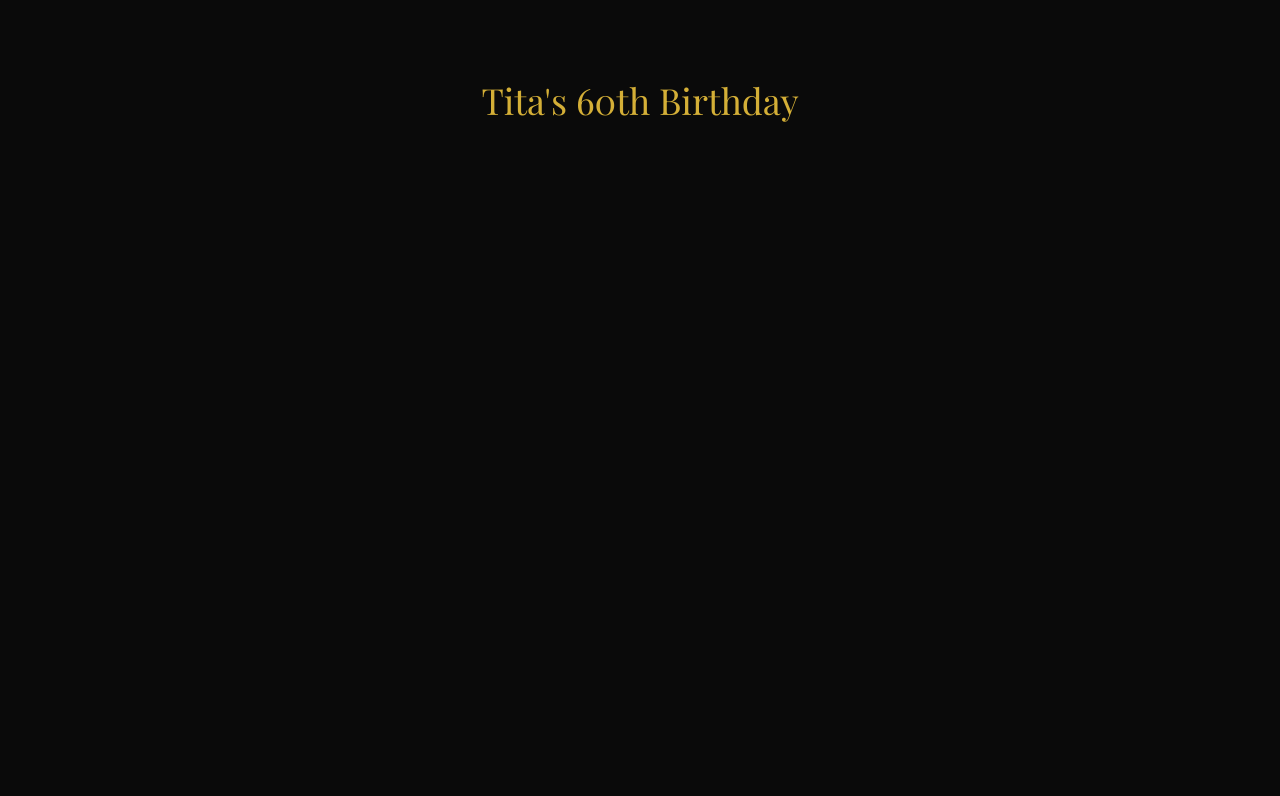
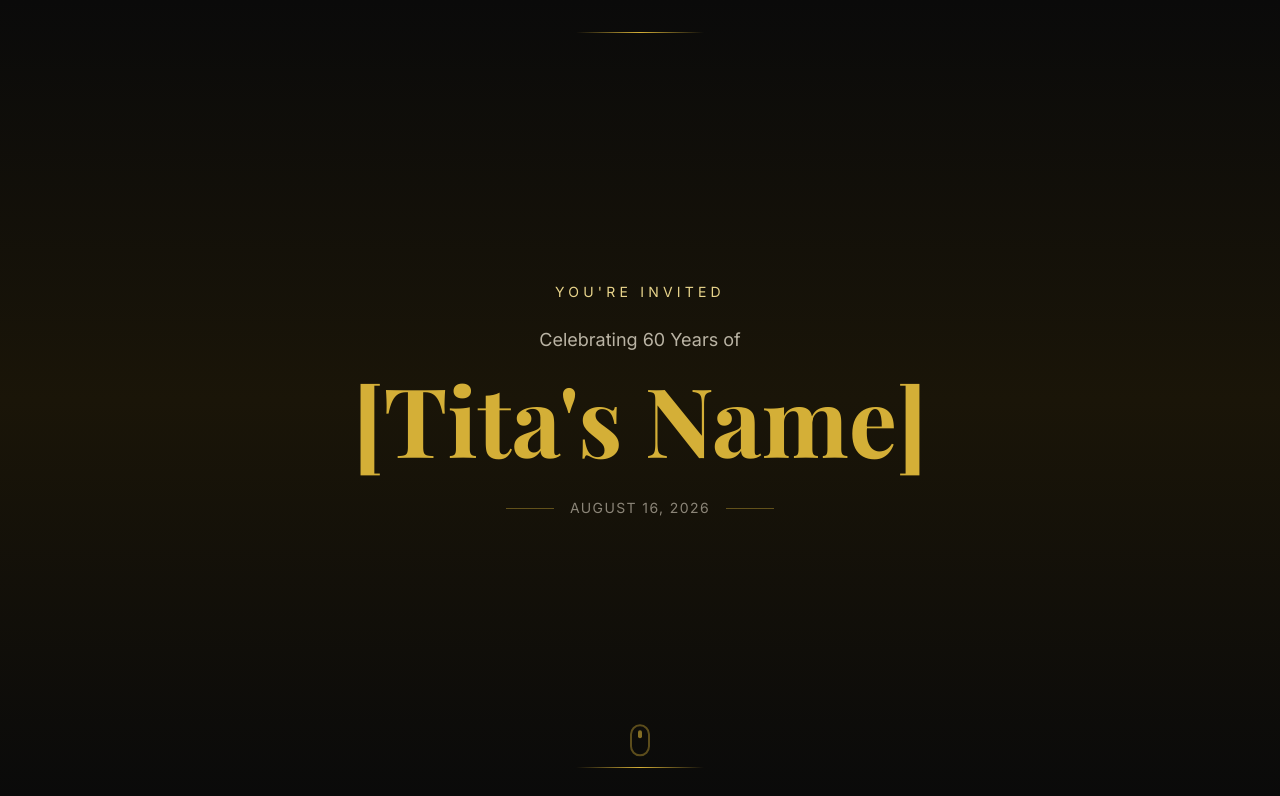
Before and after one commit to Karllouise-code/tita-rsvp-bday, a React (Vite) app: page / in a window 1280 px wide. Shown: the top 796 px of the page. Built offline with nearby package versions, Linux system fonts and the light colour scheme.

Commit message:
feat: add Hero section with animated entrance

```diff
--- a/src/App.jsx
+++ b/src/App.jsx
@@ -1,9 +1,9 @@
+import Hero from './components/Hero'
+
 function App() {
   return (
-    <div className="min-h-screen bg-black text-cream">
-      <h1 className="font-heading text-4xl text-gold text-center py-20">
-        Tita's 60th Birthday
-      </h1>
+    <div className="min-h-screen bg-black text-cream font-body">
+      <Hero />
     </div>
   )
 }
--- /dev/null
+++ b/src/components/Hero.jsx
@@ -0,0 +1,75 @@
+import { motion } from 'framer-motion'
+
+const Hero = () => {
+  return (
+    <section className="relative min-h-screen flex items-center justify-center overflow-hidden">
+      {/* Gold gradient background */}
+      <div className="absolute inset-0 bg-gradient-to-b from-black via-[#1a1508] to-black" />
+
+      {/* Ornamental gold line top */}
+      <div className="absolute top-8 left-1/2 -translate-x-1/2 w-32 h-px bg-gradient-to-r from-transparent via-gold to-transparent" />
+
+      {/* Content */}
+      <div className="relative z-10 text-center px-4">
+        <motion.p
+          initial={{ opacity: 0, y: 20 }}
+          animate={{ opacity: 1, y: 0 }}
+          transition={{ duration: 0.8, delay: 0.2 }}
+          className="font-body text-gold-light tracking-[0.3em] uppercase text-sm mb-6"
+        >
+          You're Invited
+        </motion.p>
+
+        <motion.p
+          initial={{ opacity: 0, y: 20 }}
+          animate={{ opacity: 1, y: 0 }}
+          transition={{ duration: 0.8, delay: 0.6 }}
+          className="font-body text-cream/70 text-lg mb-4"
+        >
+          Celebrating 60 Years of
+        </motion.p>
+
+        <motion.h1
+          initial={{ opacity: 0, scale: 0.9 }}
+          animate={{ opacity: 1, scale: 1 }}
+          transition={{ duration: 1, delay: 1 }}
+          className="font-heading text-5xl md:text-7xl lg:text-8xl text-gold font-bold mb-8"
+        >
+          [Tita's Name]
+        </motion.h1>
+
+        <motion.div
+          initial={{ opacity: 0 }}
+          animate={{ opacity: 1 }}
+          transition={{ duration: 1, delay: 1.5 }}
+          className="flex items-center justify-center gap-4 text-cream/50 text-sm"
+        >
+          <span className="w-12 h-px bg-gold/40" />
+          <span className="tracking-widest uppercase">August 16, 2026</span>
+          <span className="w-12 h-px bg-gold/40" />
+        </motion.div>
+      </div>
+
+      {/* Ornamental gold line bottom */}
+      <div className="absolute bottom-8 left-1/2 -translate-x-1/2 w-32 h-px bg-gradient-to-r from-transparent via-gold to-transparent" />
+
+      {/* Scroll indicator */}
+      <motion.div
+        initial={{ opacity: 0 }}
+        animate={{ opacity: 1 }}
+        transition={{ delay: 2, duration: 1 }}
+        className="absolute bottom-12 left-1/2 -translate-x-1/2"
+      >
+        <motion.div
+          animate={{ y: [0, 8, 0] }}
+          transition={{ repeat: Infinity, duration: 1.5 }}
+          className="w-5 h-8 border-2 border-gold/40 rounded-full flex justify-center pt-1"
+        >
+          <div className="w-1 h-2 bg-gold/60 rounded-full" />
+        </motion.div>
+      </motion.div>
+    </section>
+  )
+}
+
+export default Hero
```
